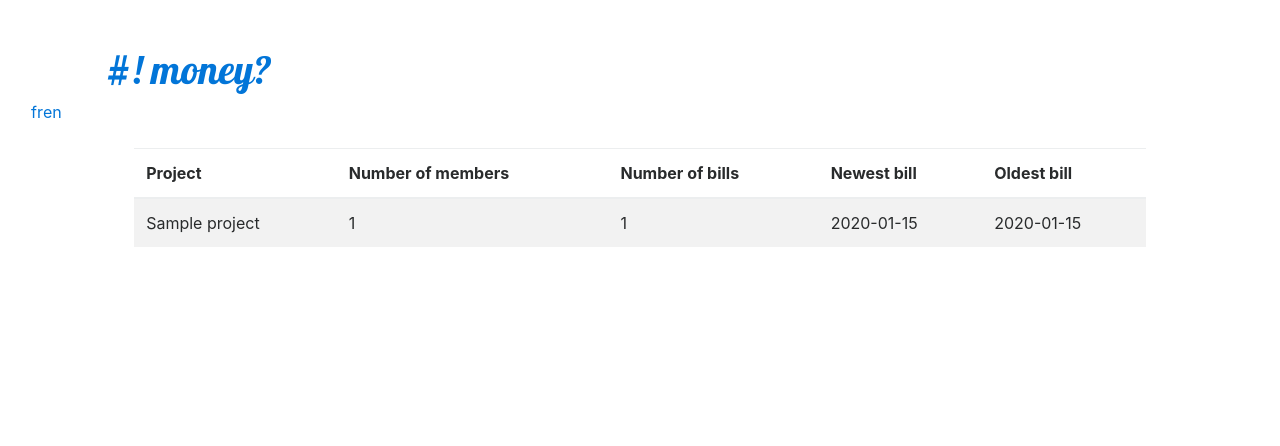
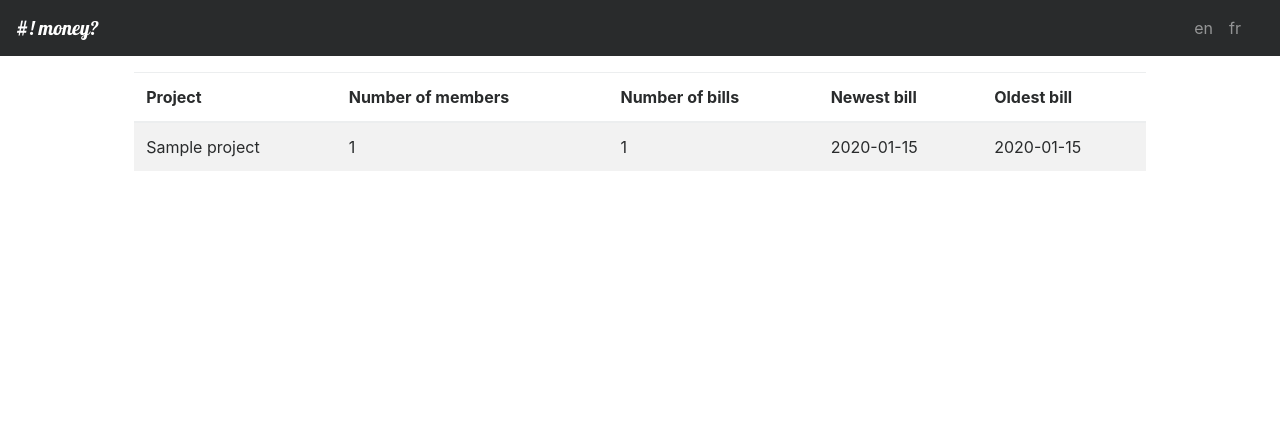
Before and after one commit to spiral-project/ihatemoney, a Flask app: page /dashboard in a window 1280 px wide. Shown: the top 446 px of the page. Run offline with Flask 2, Linux system fonts and the light colour scheme; tables that the repository leaves empty hold one stand-in row (values such as "Sample post"); parts of the project's set-up code (start-up, migrations or seed data) failed here and were passed over; some libraries are stand-ins or nearby versions.

Commit message:
Adapt navigation bar to bootstrap 4
Also fixed some weird alignment issues.
I think this will need more work later (revamp the navbar layout to avoid that
sensation of thing which are floating at random places in the navbar).

```diff
--- a/budget/static/css/main.css
+++ b/budget/static/css/main.css
@@ -5,15 +5,25 @@
 /* General */
 
 body {
-    margin-top: 40px;
+    /* For fixed navbar */
+    padding-top: 3.5rem;
+    padding-bottom: 2rem;
 }
 
 /* Navbar */
 
-.navbar h1{ margin-left: 75px; }
+.navbar h1 {
+    font-size: 1rem;
+    margin: 0;
+    padding: 0;
+}
 .navbar .primary-nav { padding-left: 75px; }
-.navbar .secondary-nav { padding-right: 75px; }
-.brand{ font-family: 'Lobster', arial, serif; }
+.navbar .secondary-nav {
+    text-align: right;
+    flex-direction: row-reverse;
+
+}
+.navbar-brand{ font-family: 'Lobster', arial, serif; }
 
 /* Header */
 
--- a/budget/templates/layout.html
+++ b/budget/templates/layout.html
@@ -14,7 +14,7 @@
     <script type="text/javascript" charset="utf-8">
         $(document).ready(function(){
             var left = window.innerWidth/2-$('.flash').width()/2;
-            $(".flash").css({ "left": left+"px", "top":"45px" });
+            $(".flash").css({ "left": left+"px", "top":"0.6rem" });
             setTimeout(function(){
                 $(".flash").fadeOut("slow", function () {
                     $(".flash").remove();
@@ -36,42 +36,37 @@
 </head>
 <body>
 
-<div class="navbar navbar-fixed-top">
-    <div class="navbar-inner">
-        <div class="container-fluid">
-            <h1><a class="brand" href="{{ url_for(".home") }}">#! money?</a></h1>
+  <nav class="navbar navbar-toggleable-md navbar fixed-top navbar-inverse bg-inverse">
+  <h1 class="col-2"><a class="navbar-brand" href="{{ url_for(".home") }}">#! money?</a></h1>
+            <ul class="navbar-nav col-5 offset-md-1">
             {% if g.project %}
-            <ul class="nav primary-nav">
                 {% block navbar %}
                 <li class="nav-item{% if current_view == 'list_bills' %} active{% endif %}"><a class="nav-link" href="{{ url_for(".list_bills") }}">{{ _("Bills") }}</a></li>
                 <li class="nav-item{% if current_view == 'settle_bill' %} active{% endif %}"><a class="nav-link" href="{{ url_for(".settle_bill") }}">{{ _("Settle") }}</a></li>
                 {% endblock %}
+            {% endif %}
             </ul>
-            {% endif %}
-            <ul class="nav pull-right secondary-nav">
+            <ul class="navbar-nav secondary-nav col-4">
             {% if g.project %}
-                <li class="dropdown">
-                    <a href="#" class="dropdown-toggle" data-toggle="dropdown"><strong>{{ g.project.name }}</strong> {{ _("options") }} <b class="caret"></b></a>
-                    <ul class="dropdown-menu">
-                        <li><a href="{{ url_for(".edit_project") }}">{{ _("Project settings") }}</a></li>
-                        <li class="divider"></li>
+                <li class="nav-item dropdown">
+                    <a href="#" class="nav-link dropdown-toggle" id="navbarDropdownMenuLink" data-toggle="dropdown" aria-haspopup="true" aria-expanded="false"><strong>{{ g.project.name }}</strong> {{ _("options") }} <b class="caret"></b></a>
+                    <ul class="dropdown-menu" aria-labelledby="navbarDropdownMenuLink">
+                        <li><a class="dropdown-item" href="{{ url_for(".edit_project") }}">{{ _("Project settings") }}</a></li>
+                        <li class="dropdown-divider"></li>
                         {% for id, name in session['projects'] %}
                         {% if id != g.project.id %}
-                        <li><a href="{{ url_for(".list_bills", project_id=id) }}">{{ _("switch to") }} {{ name }}</a></li>
+                        <li><a class="dropdown-item" href="{{ url_for(".list_bills", project_id=id) }}">{{ _("switch to") }} {{ name }}</a></li>
                         {% endif %}
                         {% endfor %}
-                        <li><a href="{{ url_for(".create_project") }}">{{ _("Start a new project") }}</a></li>
-                        <li class="divider"></li>
-                        <li><a href="{{ url_for(".exit") }}">{{ _("Logout") }}</a></li>
+                        <li><a class="dropdown-item" href="{{ url_for(".create_project") }}">{{ _("Start a new project") }}</a></li>
+                        <li class="dropdown-divider"></li>
+                        <li><a class="dropdown-item" href="{{ url_for(".exit") }}">{{ _("Logout") }}</a></li>
                     </ul>
                 </li>
             {% endif %}
-                <li{% if g.lang == "fr" %} class="active"{% endif %}><a href="{{ url_for(".change_lang", lang="fr") }}">fr</a></li>
-                <li{% if g.lang == "en" %} class="active"{% endif %}><a href="{{ url_for(".change_lang", lang="en") }}">en</a></li>
+                <li class="nav-item{% if g.lang == "fr" %} active{% endif %}"><a class="nav-link" href="{{ url_for(".change_lang", lang="fr") }}">fr</a></li>
+                <li class="nav-item{% if g.lang == "en" %} active{% endif %}"><a class="nav-link" href="{{ url_for(".change_lang", lang="en") }}">en</a></li>
             </ul>
-        </div>
-    </div>
-</div>
 
 
 </nav>
```
